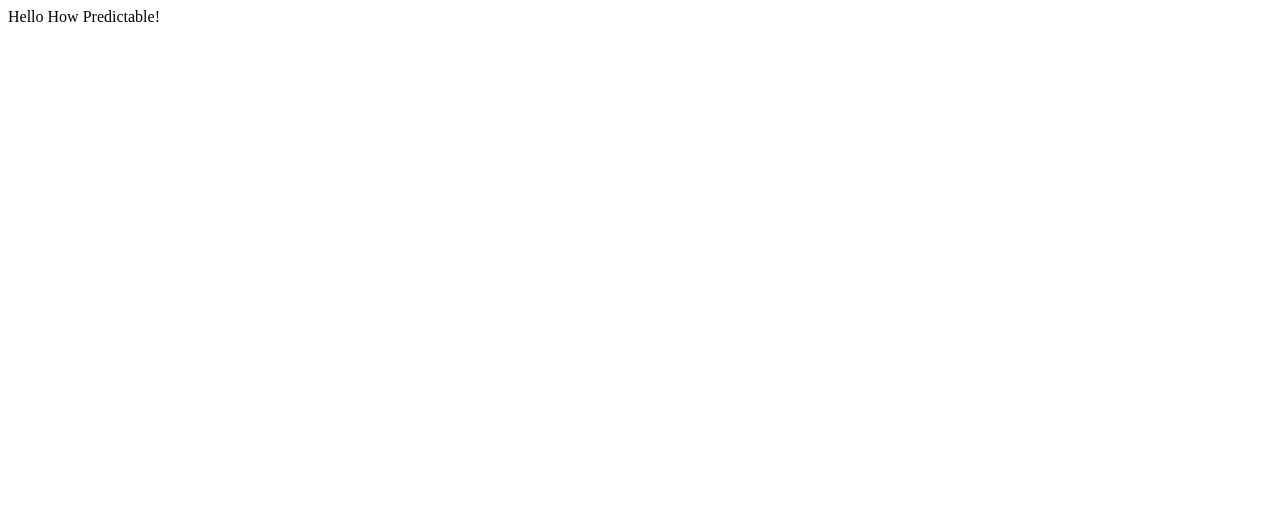
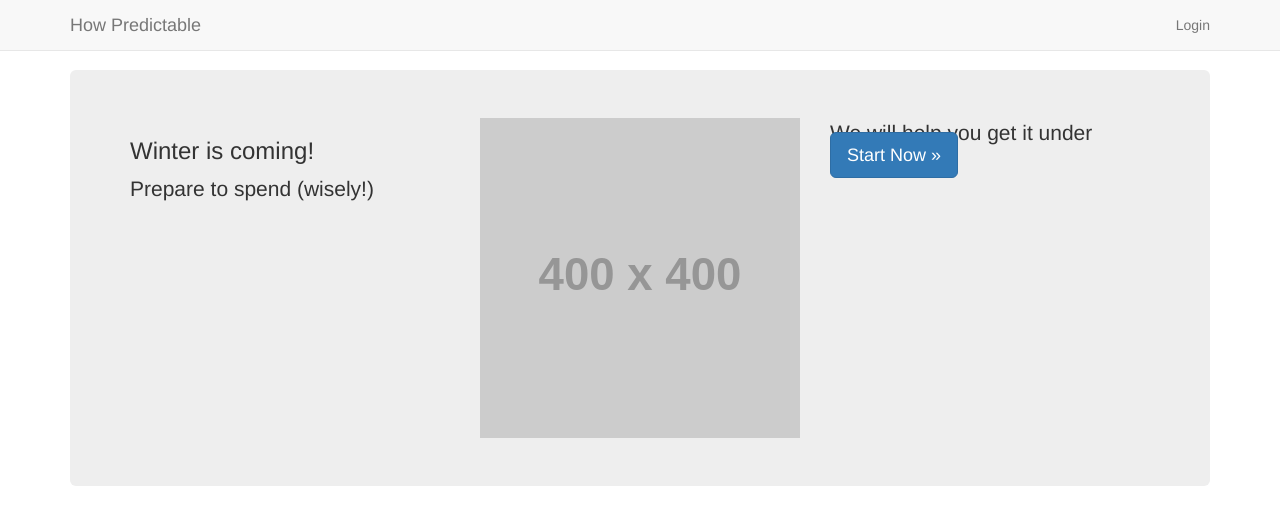
Before and after one commit to how-predictable/how-predictable, a website: page public/views/index.html in a window 1280 px wide. Shown: the top 524 px of the page. Drawn offline with nearby package versions, Linux system fonts and the light colour scheme; placeholder pictures from the web are drawn by us.

Commit message:
Start Home page with Bootstrap

```diff
--- /dev/null
+++ b/public/css/main.css
@@ -0,0 +1,9 @@
+body {
+  min-height: 2000px;
+  padding-top: 70px;
+}
+
+.bottom-right {
+	position: absolute;
+	bottom: 0;
+}
--- a/public/views/index.html
+++ b/public/views/index.html
@@ -1 +1,69 @@
-Hello How Predictable!
+<!DOCTYPE html>
+<html lang="en-NZ">
+
+<head>
+	<title>How Predictable</title>
+	<meta charset="utf-8">
+	<meta name="description" content="Monitor your power usage and spending based on local weather.">
+	<meta name="author" content="Lena Plaksina">
+
+	<meta http-equiv="X-UA-Compatible" content="IE=edge">
+	<meta name="viewport" content="width=device-width, initial-scale=1">
+
+	<link rel="stylesheet" type="text/css" href="../css/bootstrap.min.css">
+	<link rel="stylesheet" type="text/css" href="../css/main.css">
+</head>
+
+<body>
+
+	<!-- Fixed navbar -->
+    <nav class="navbar navbar-default navbar-fixed-top">
+      <div class="container">
+        <div class="navbar-header">
+          <button type="button" class="navbar-toggle collapsed" data-toggle="collapse" data-target="#navbar" aria-expanded="false" aria-controls="navbar">
+            <span class="sr-only">Toggle navigation</span>
+            <span class="icon-bar"></span>
+            <span class="icon-bar"></span>
+            <span class="icon-bar"></span>
+          </button>
+          <a class="navbar-brand" href="#">How Predictable</a>
+        </div>
+        <div id="navbar" class="navbar-collapse collapse">
+          <ul class="nav navbar-nav navbar-right">
+            <li><a href="../navbar/">Login</a></li>
+          </ul>
+        </div><!--/.nav-collapse -->
+      </div>
+    </nav>
+
+    <div class="container">
+
+      <!-- Main component for a primary marketing message or call to action -->
+      <div class="jumbotron">
+        <div class="row">
+        	<div class="col-sm-4">
+        		<h3>Winter is coming!</h3>
+        		<p>Prepare to spend (wisely!)</p>
+        	</div>
+        	<div class="col-sm-4">
+        		<img class="img-responsive" src="http://placehold.it/400x400" alt="">
+        	</div>
+        	<div class="col-sm-4">
+        		<p>We will help you get it under control</p>
+		        <p class="bottom-right">
+		          <a class="btn btn-lg btn-primary" href="../../components/#navbar" role="button">Start Now &raquo;</a>
+		        </p>
+        	</div>
+        </div>
+      </div>
+
+    </div> <!-- /container -->
+
+
+<!-- jQuery (necessary for Bootstrap's JavaScript plugins) -->
+<script src="https://ajax.googleapis.com/ajax/libs/jquery/1.11.2/jquery.min.js"></script>
+<!-- Include all compiled plugins (below), or include individual files as needed -->
+<script src="js/bootstrap.min.js"></script>
+</body>
+
+</html>
```
